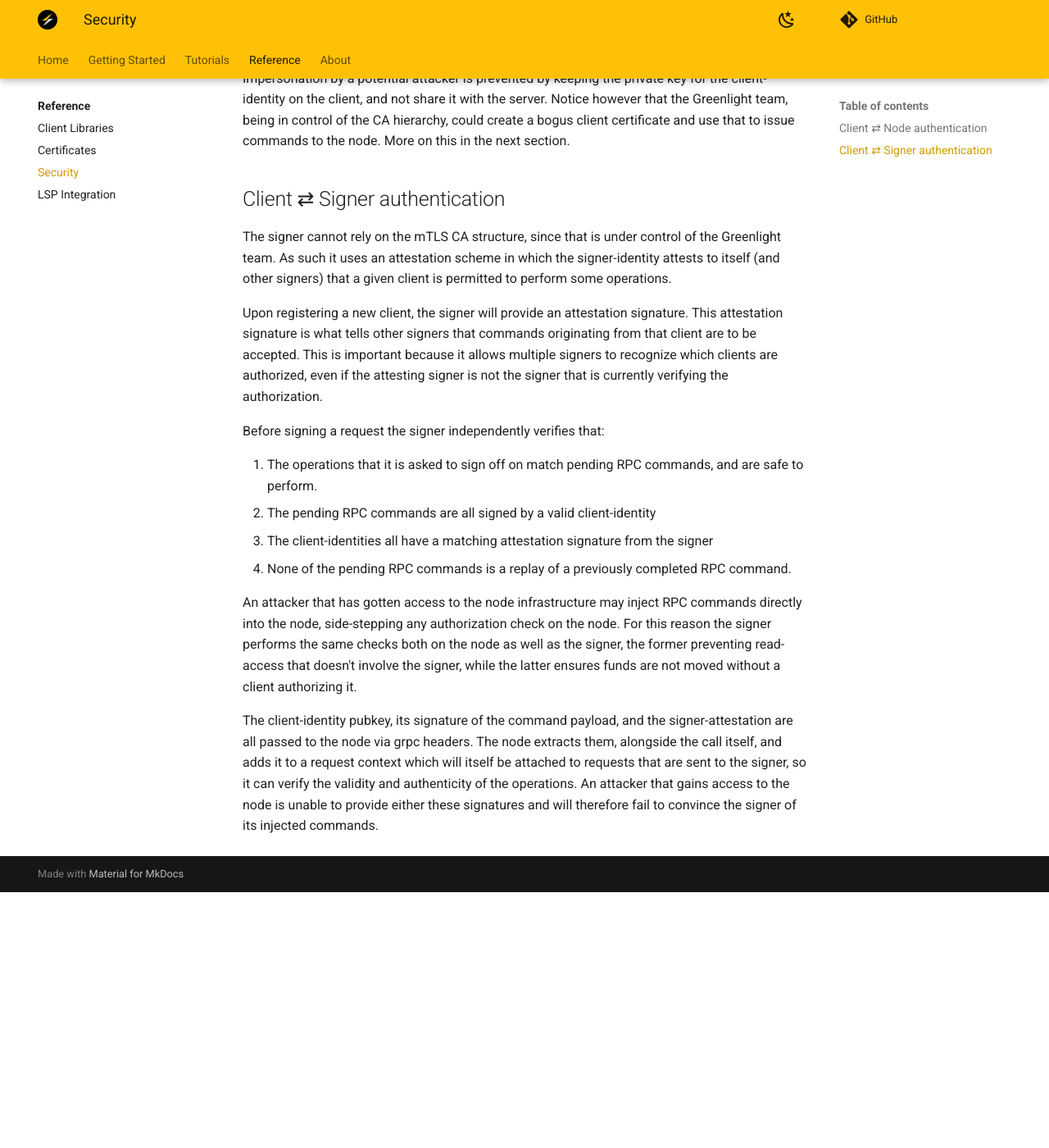
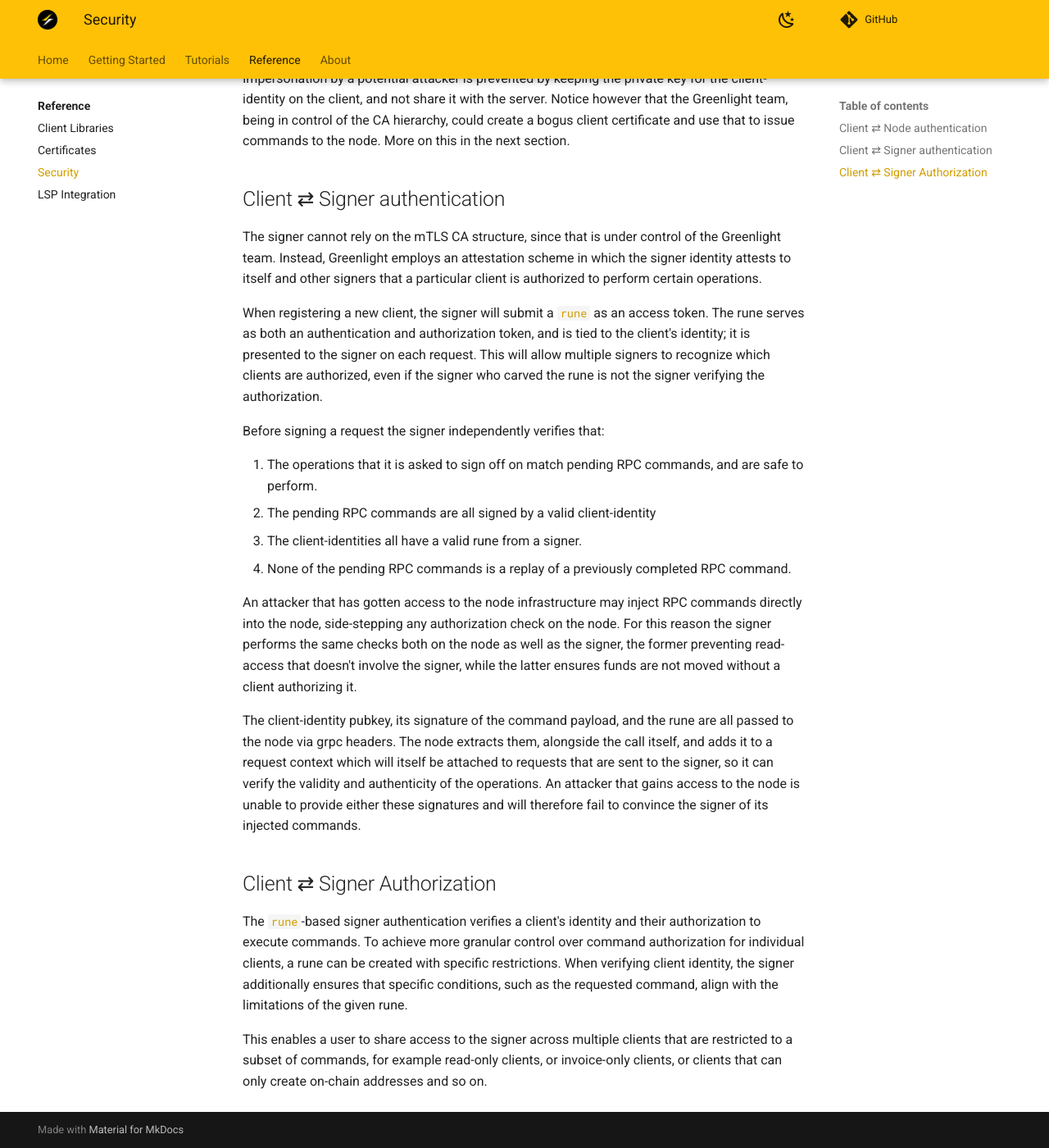
Before and after one commit to Blockstream/greenlight, an MkDocs documentation site: the page built from docs/src/reference/security.md, in a window 1280 px wide and 1400 px high, scrolled down 935 px. Shown: the whole window at 82% size. Built offline with MkDocs 1.6.1 and Material for MkDocs 9.7.7, drawn with Linux system fonts in a browser that asks for light colours; comment, search, counter and statistics services are not loaded; before the commit the page ends 2023 px from its top, so only the background shows below that.

Commit message:
doc: Introduce runes to the security docs
Signed-off-by: Peter Neuroth <pet.v.ne@gmail.com>

```diff
--- a/docs/src/reference/security.md
+++ b/docs/src/reference/security.md
@@ -53,24 +53,24 @@ section.
 ## Client &rlarr; Signer authentication
 
 The signer cannot rely on the mTLS CA structure, since that is under
-control of the Greenlight team. As such it uses an attestation scheme
-in which the signer-identity attests to itself (and other signers)
-that a given client is permitted to perform some operations.
+control of the Greenlight team. Instead, Greenlight employs an
+attestation scheme in which the signer identity attests to itself and
+other signers that a particular client is authorized to perform
+certain operations.
 
-Upon registering a new client, the signer will provide an attestation
-signature. This attestation signature is what tells other signers that
-commands originating from that client are to be accepted. This is
-important because it allows multiple signers to recognize which
-clients are authorized, even if the attesting signer is not the signer
-that is currently verifying the authorization.
+When registering a new client, the signer will submit a [`rune`][rune]
+as an access token. The rune serves as both an authentication and
+authorization token, and is tied to the client's identity; it is
+presented to the signer on each request. This will allow multiple
+signers to recognize which clients are authorized, even if the signer
+who carved the rune is not the signer verifying the authorization.
 
 Before signing a request the signer independently verifies that:
 
  1. The operations that it is asked to sign off on match pending RPC
     commands, and are safe to perform.
  2. The pending RPC commands are all signed by a valid client-identity
- 3. The client-identities all have a matching attestation signature
-    from the signer
+ 3. The client-identities all have a valid rune from a signer.
  4. None of the pending RPC commands is a replay of a previously
     completed RPC command.
 
@@ -82,10 +82,28 @@ preventing read-access that doesn't involve the signer, while the
 latter ensures funds are not moved without a client authorizing it.
 
 The client-identity pubkey, its signature of the command payload, and
-the signer-attestation are all passed to the node via grpc
-headers. The node extracts them, alongside the call itself, and adds
-it to a request context which will itself be attached to requests that
-are sent to the signer, so it can verify the validity and authenticity
-of the operations. An attacker that gains access to the node is unable
-to provide either these signatures and will therefore fail to convince
+the rune are all passed to the node via grpc headers. The node
+extracts them, alongside the call itself, and adds it to a request
+context which will itself be attached to requests that are sent to the
+signer, so it can verify the validity and authenticity of the
+operations. An attacker that gains access to the node is unable to
+provide either these signatures and will therefore fail to convince
 the signer of its injected commands.
+
+## Client &rlarr; Signer Authorization
+
+The [`rune`][rune]-based signer authentication verifies a client's
+identity and their authorization to execute commands. To achieve more
+granular control over command authorization for individual clients, a
+rune can be created with specific restrictions. When verifying client
+identity, the signer additionally ensures that specific conditions,
+such as the requested command, align with the limitations of the given
+rune.
+
+This enables a user to share access to the signer across multiple
+clients that are restricted to a subset of commands, for example
+read-only clients, or invoice-only clients, or clients that can only
+create on-chain addresses and so on.
+
+<!-- FIXME: Should I point to the library that we use here (which is futhark, that has a link to rusty's library)? Maybe we should give runes a Wikipedia article ^^ -->
+[rune]: https://github.com/rustyrussell/runes
```
